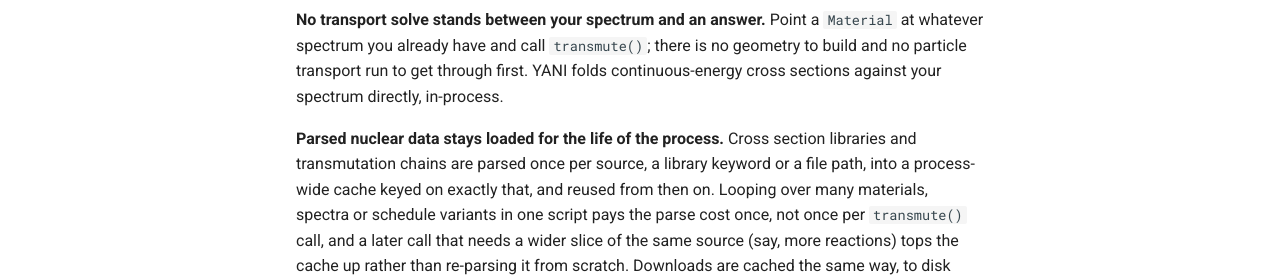
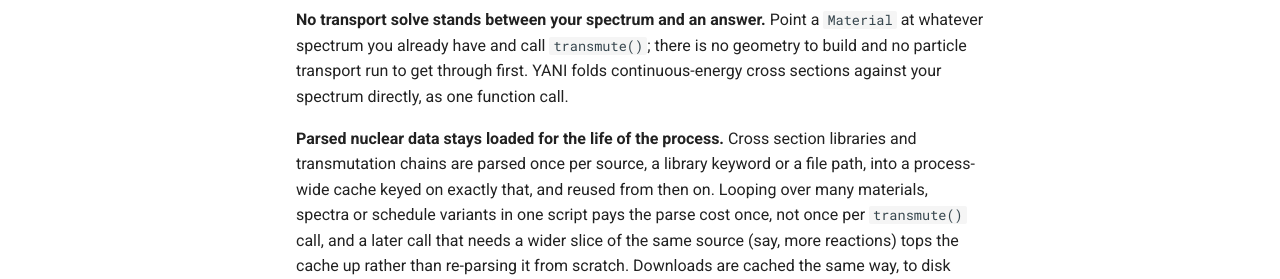
Before and after one commit to fusion-neutronics/yani, an MkDocs documentation site: the page built from docs/why_yani.md, in a window 1280 px wide and 900 px high, scrolled down 1434 px. Shown: the part 224-503 px from the top of the window. Built offline with MkDocs 1.6.1 and Material for MkDocs 9.7.7, drawn with Linux system fonts in a browser that asks for light colours; comment, search, counter and statistics services are not loaded.

Commit message:
Reword the in-process phrase in the Fast section

```diff
--- a/docs/why_yani.md
+++ b/docs/why_yani.md
@@ -75,7 +75,7 @@
 `Material` at whatever spectrum you already have and call `transmute()`; there
 is no geometry to build and no particle transport run to get through first.
 YANI folds continuous-energy cross sections against your spectrum directly,
-in-process.
+as one function call.
 
 **Parsed nuclear data stays loaded for the life of the process.** Cross
 section libraries and transmutation chains are parsed once per source, a
```
